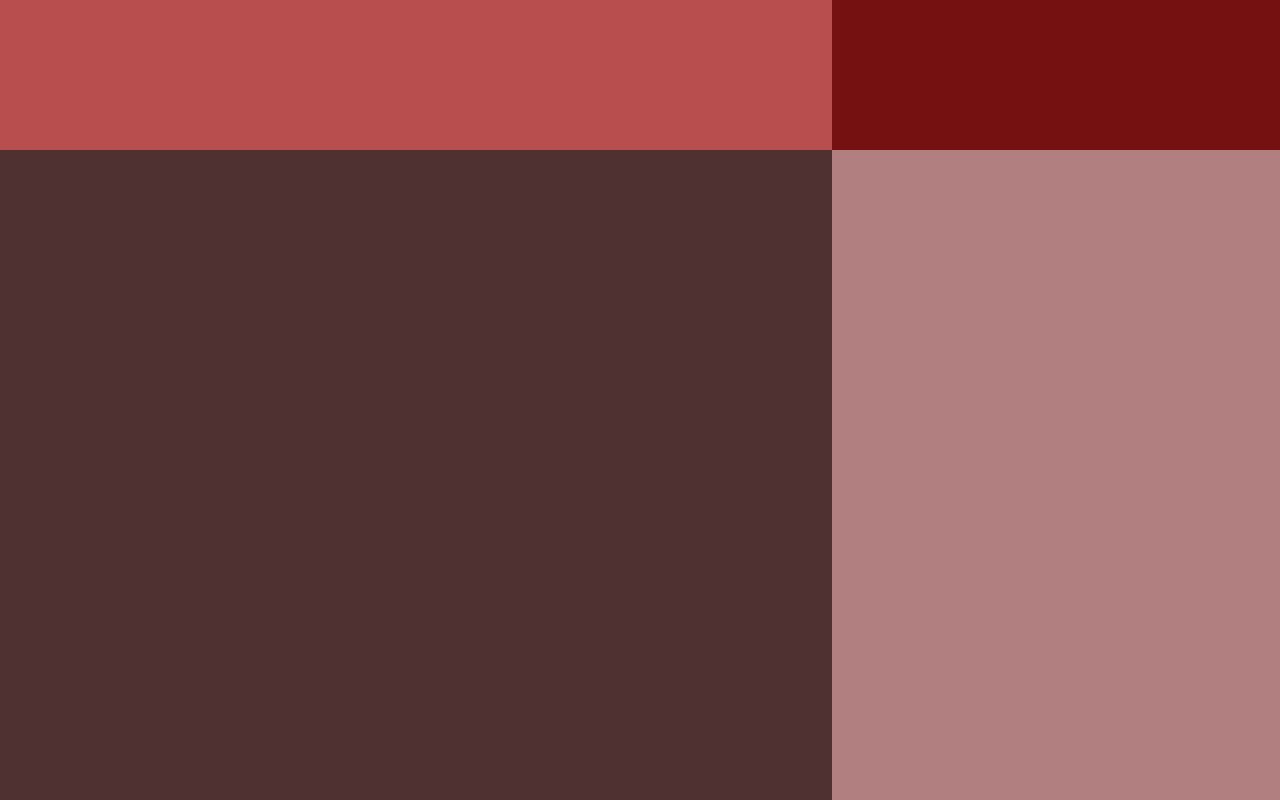
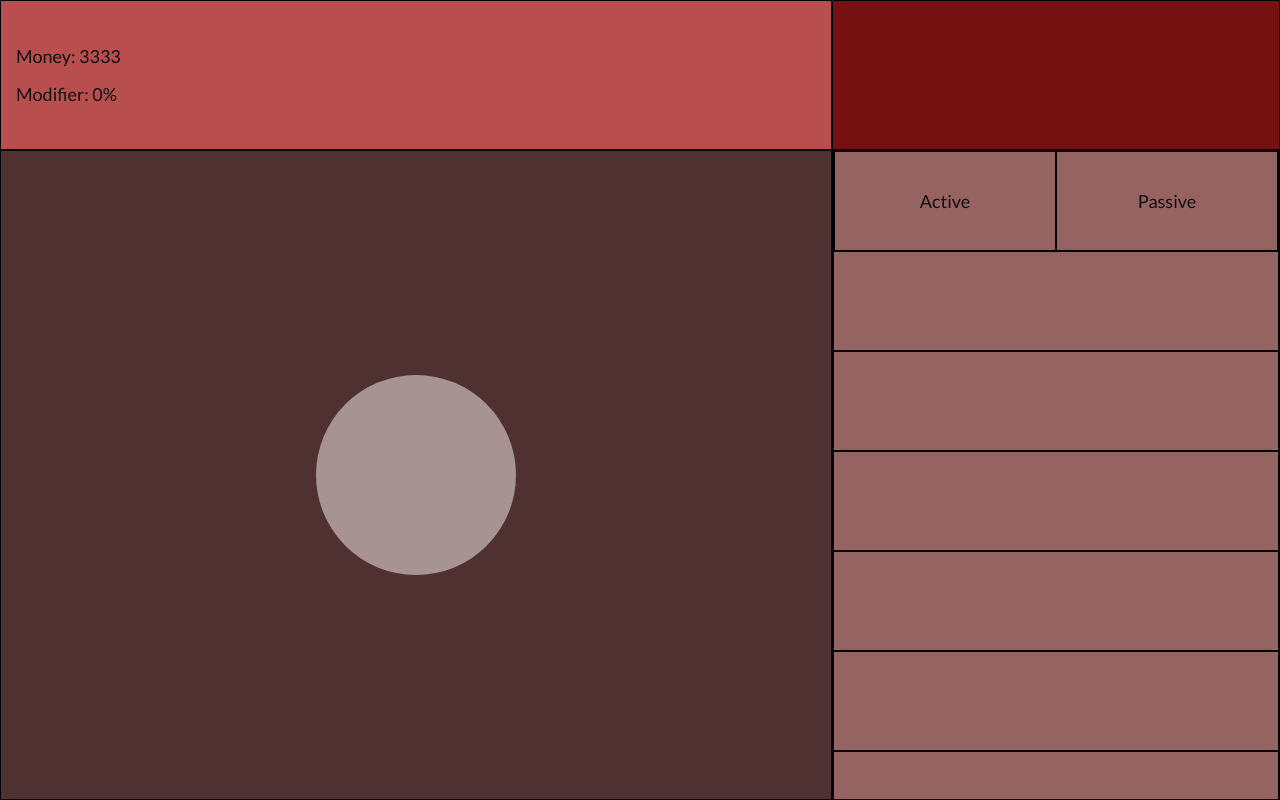
Before and after one commit to highsierraloft/game, a website built with webpack: page index.html in a window 1280 px wide. Built offline with nearby package versions, Linux system fonts and the light colour scheme.

Commit message:
added maket

```diff
--- a/index.html
+++ b/index.html
@@ -7,6 +7,8 @@
   <meta http-equiv="X-UA-Compatible" content="ie=edge">
   <link rel="stylesheet" href="./dist/style.css">
   <script src="https://ajax.googleapis.com/ajax/libs/jquery/3.4.1/jquery.min.js"></script>
+  <link href="https://fonts.googleapis.com/css?family=Lato:100,100i,300,300i,400,400i,700,900&display=swap"
+    rel="stylesheet">
   <title>Game</title>
 </head>
 
@@ -14,12 +16,42 @@
   <section class="wrapper">
     <section class="game">
       <div class="game-top">
-        <div class="stats"></div>
+        <div class="stats">
+          <h3 id="money">Money: 3333</h3>
+          <h3 id="mod">Modifier: 0%</h3>
+        </div>
         <div class="achievements"></div>
       </div>
       <div class="game-bot">
-        <div class="click"></div>
-        <div class="buy"></div>
+        <div class="click">
+          <div id="clicked"></div>
+        </div>
+        <div class="buy">
+          <div class="buy-choose">
+            <div>Active</div>
+            <div>Passive</div>
+          </div>
+          <div></div>
+          <div></div>
+          <div></div>
+          <div></div>
+          <div></div>
+          <div></div>
+          <div></div>
+          <div></div>
+          <div></div>
+          <div></div>
+          <div></div>
+          <div></div>
+          <div></div>
+          <div></div>
+          <div></div>
+          <div></div>
+          <div></div>
+          <div></div>
+          <div></div>
+          <div></div>
+        </div>
       </div>
     </section>
   </section>
--- a/src/scss/game.scss
+++ b/src/scss/game.scss
@@ -9,11 +9,22 @@
         .stats {
             min-width: 65%;
             background: rgb(184, 78, 78);
+            display: flex;
+            align-items: flex-start;
+            justify-content: center;
+            flex-direction: column;
+            padding: 15px;
+            border: 1px solid black;
+
+            h3 {
+                margin: 10px 0;
+            }
         }
 
         .achievements {
             min-width: 35%;
             background: rgb(117, 17, 17);
+            border: 1px solid black;
         }
     }
 
@@ -24,11 +35,47 @@
         .click {
             min-width: 65%;
             background: #503131;
+            display: flex;
+            justify-content: center;
+            align-items: center;
+            border: 1px solid black;
+
+            #clicked {
+                width: 200px;
+                height: 200px;
+                background: #a89393;
+                border-radius: 50%;
+            }
         }
 
         .buy {
             min-width: 35%;
             background: #b17f7f;
+            overflow: auto;
+            border: 1px solid black;
+
+            .buy-choose {
+                display: flex;
+
+                div {
+                    width: 50%;
+                    display: flex;
+                    justify-content: center;
+                    align-items: center;
+                    height: 100px;
+                    background: rgb(150, 99, 99);
+                    border: 1px solid black;
+                }
+            }
+
+            div {
+                display: flex;
+                justify-content: center;
+                align-items: center;
+                height: 100px;
+                background: rgb(150, 99, 99);
+                border: 1px solid black;
+            }
         }
     }
 }
--- a/src/scss/main.scss
+++ b/src/scss/main.scss
@@ -21,7 +21,7 @@ html {
 }
 
 body {
-  font-family: $mainFont;
+  font-family: 'Lato', sans-serif;
 	font-size: $mainFontSize;
   font-weight: $mainFontWeight;
   -webkit-font-smoothing: antialiased;
```
